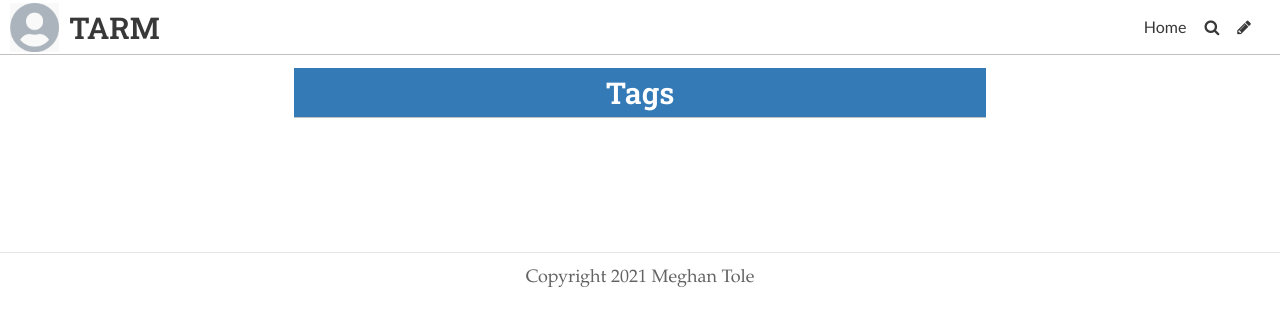
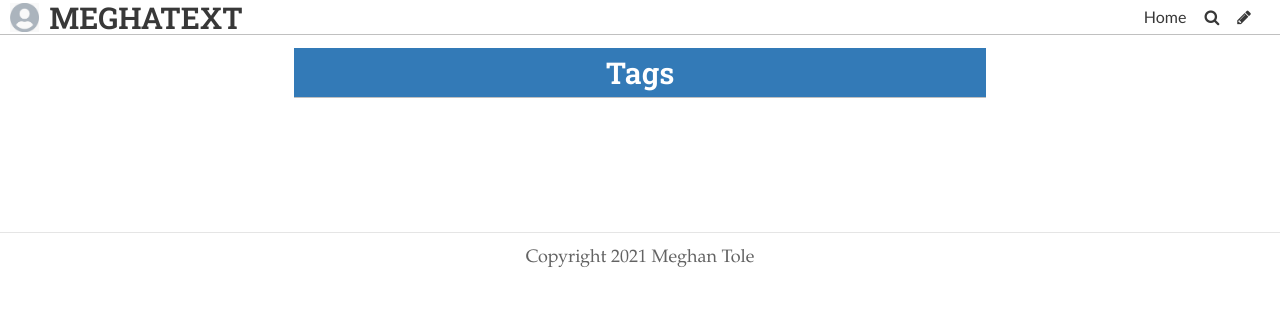
Before and after one commit to meghantole/tarm, a Jekyll site: the page built from pages/tags.md, in a window 1280 px wide. Shown: the top 326 px of the page. Built offline with Jekyll 4.4.1, drawn with Linux system fonts in a browser that asks for light colours; some web fonts are replaced.

Commit message:
Update Settings “general”

```diff
--- a/_data/settings.yml
+++ b/_data/settings.yml
@@ -1,11 +1,11 @@
-title: TARM
+title: MEGHATEXT
 description: Website about typography
 footer_text: Copyright 2021 Meghan Tole
 header_feature_image: ../uploads/sincerely-media-wnmonqihpwq-unsplash.jpg
 header_text: My Dream Blog
 header_text_color: "#ffffff"
-bannerheight: 20vmax
-navbarheight: 55px
+bannerheight: 100vh
+navbarheight: 35px
 logo: /uploads/logo.jpg
 favicon: /uploads/favicon.ico
 gridlayout: false
```
